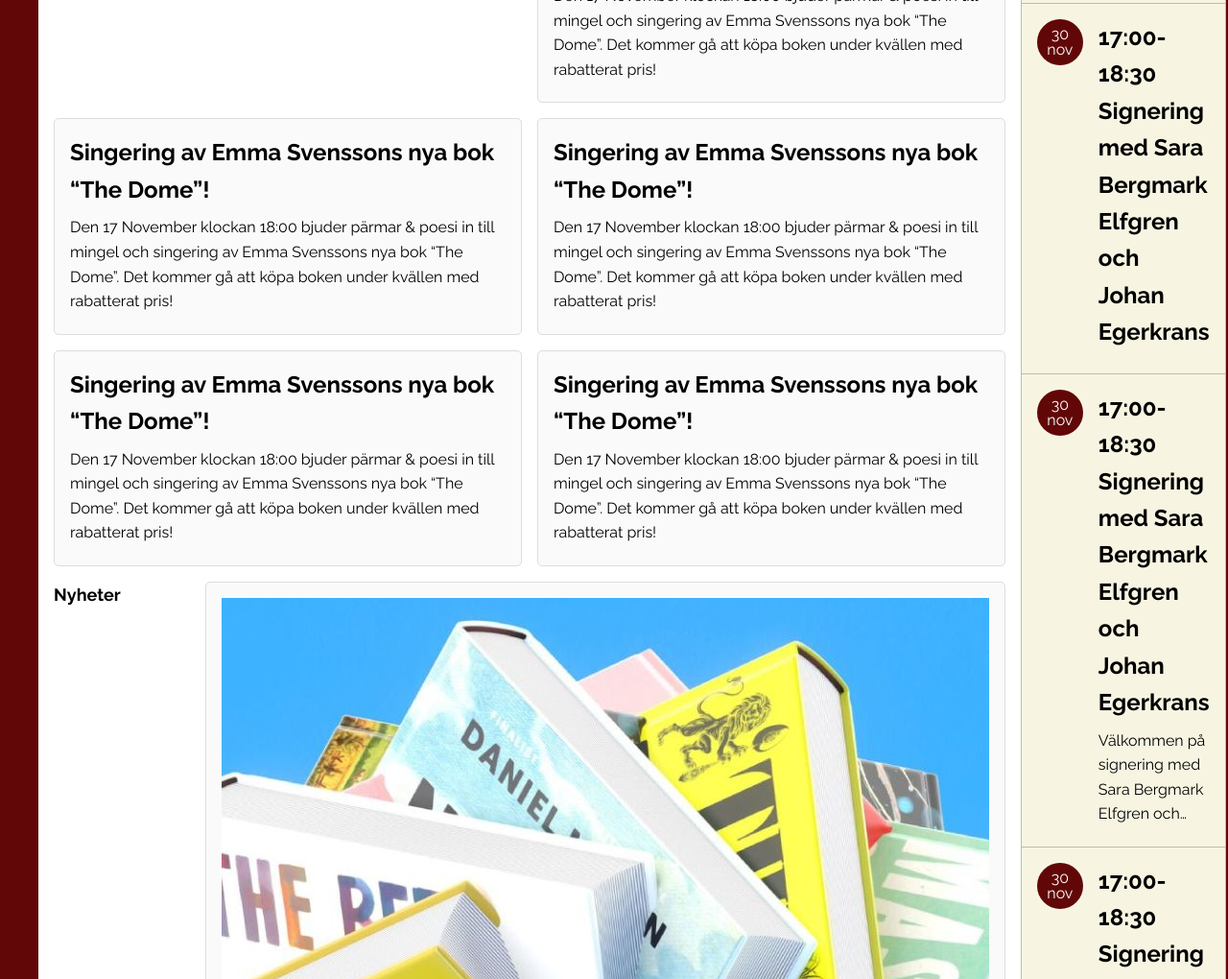
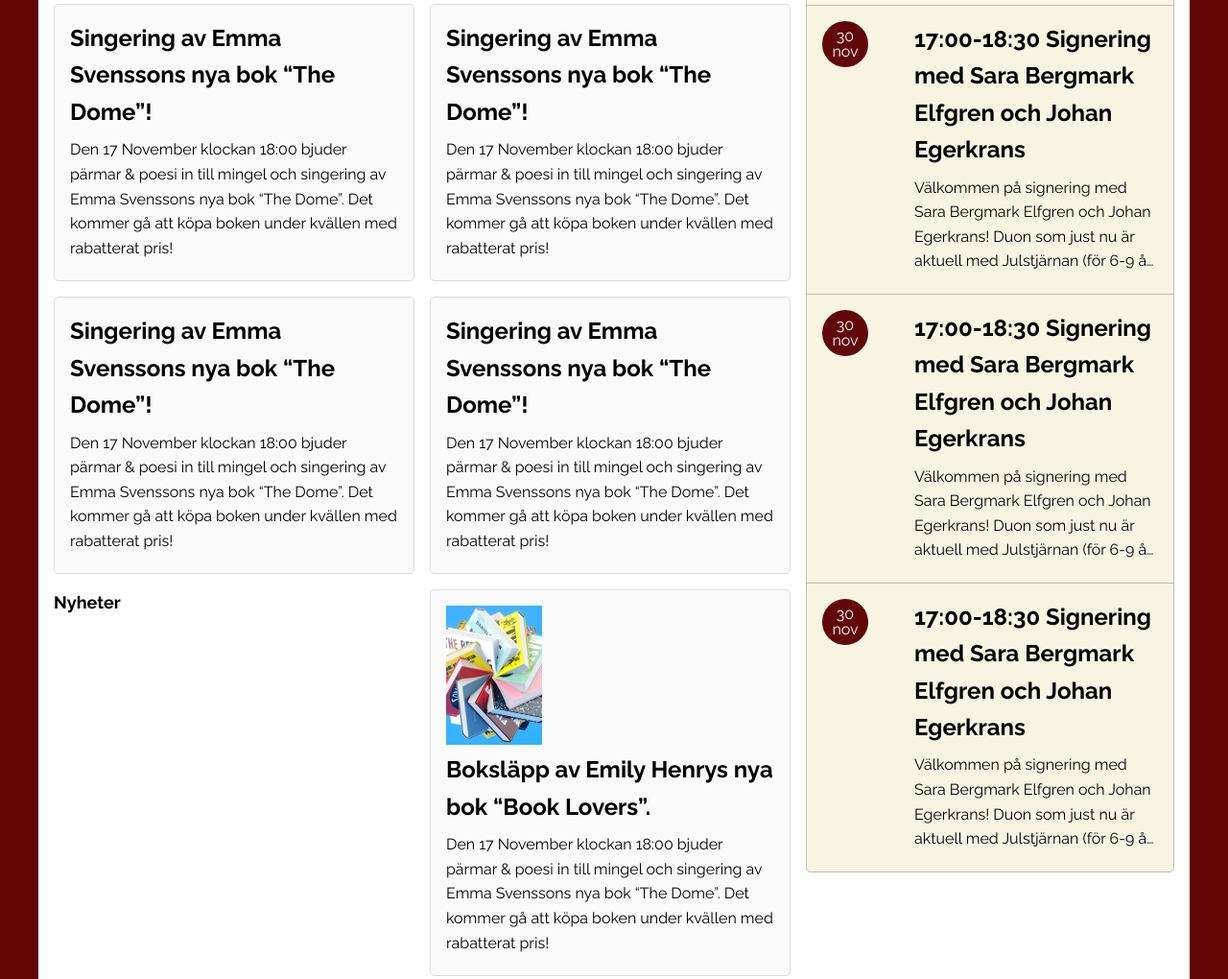
Before and after one commit to IsabelleApel/Bokhandel_uppgift, a plain HTML site: page index.html in a window 1280 px wide. Shown: the part 620-1640 px from the top of the page at 96% size. Drawn offline with Linux system fonts and the light colour scheme; a web font is replaced by a local one.

Commit message:
last try

```diff
--- a/index.html
+++ b/index.html
@@ -54,7 +54,7 @@
         <section class="news">
             <h1 class="section-title">Nyheter</h1>
             <article>
-                <picture>
+                <picture class="preview">
                     <source media="(max-width: 799px)" srcset="/assets/one-600.jpg" />
                     <source media="(min-width: 800px)" srcset="/assets/one-800.jpg" />
                     <img src="/assets/one-800.jpg" alt="Books" />
--- a/style.css
+++ b/style.css
@@ -58,9 +58,18 @@ header img {
     height: auto;
 }
 
+article {
+    display: flex;
+    align-items: center;
+    gap: 2rem;
+    display: inline;
+  }
+
+
 .preview img {
-    width: 50%;
+    width: 100px;
     height: auto;
+    overflow: hidden;
 }
 
 main {
@@ -88,10 +97,13 @@ main section {
 
 section .event{
     grid-area: event;
+    display: flex;
+    flex-wrap: wrap;
 }
 
 section .news{
     grid-area: news;
+    display: flex;
 }
 
 aside{
```
